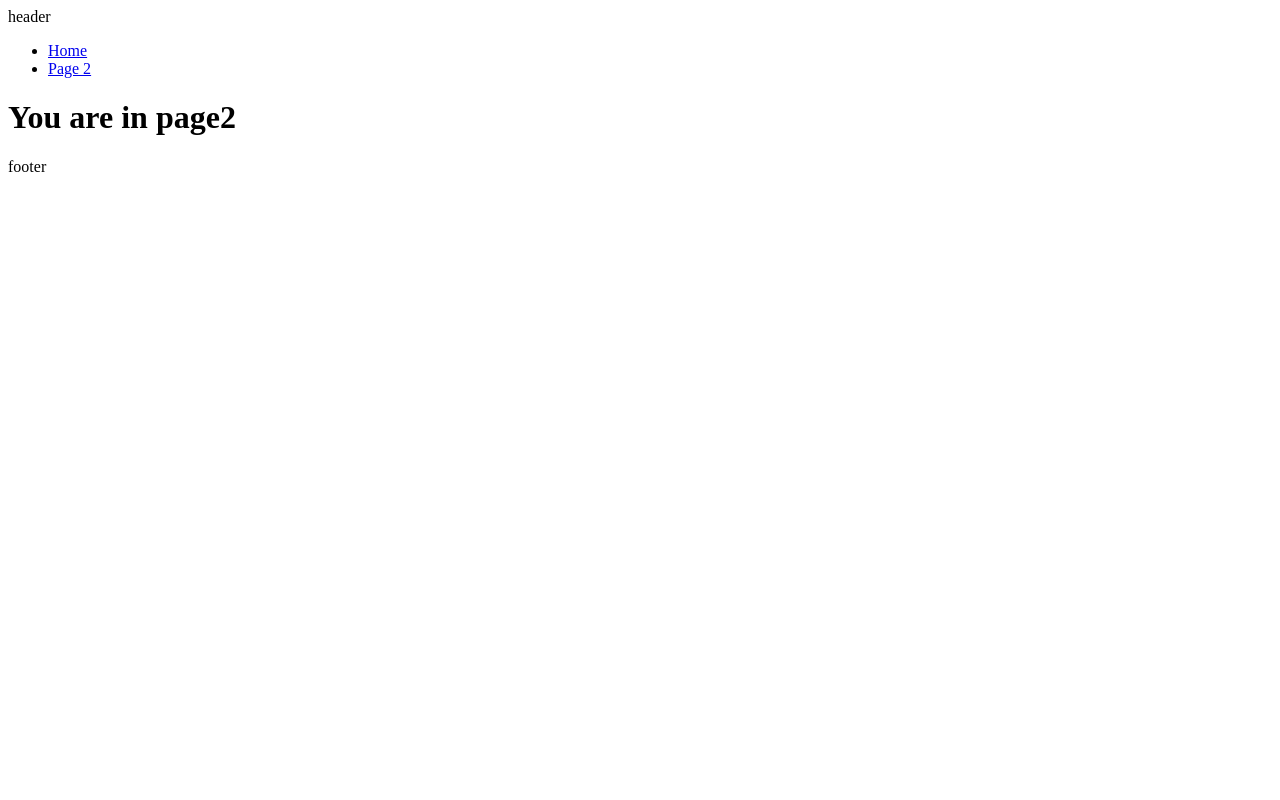
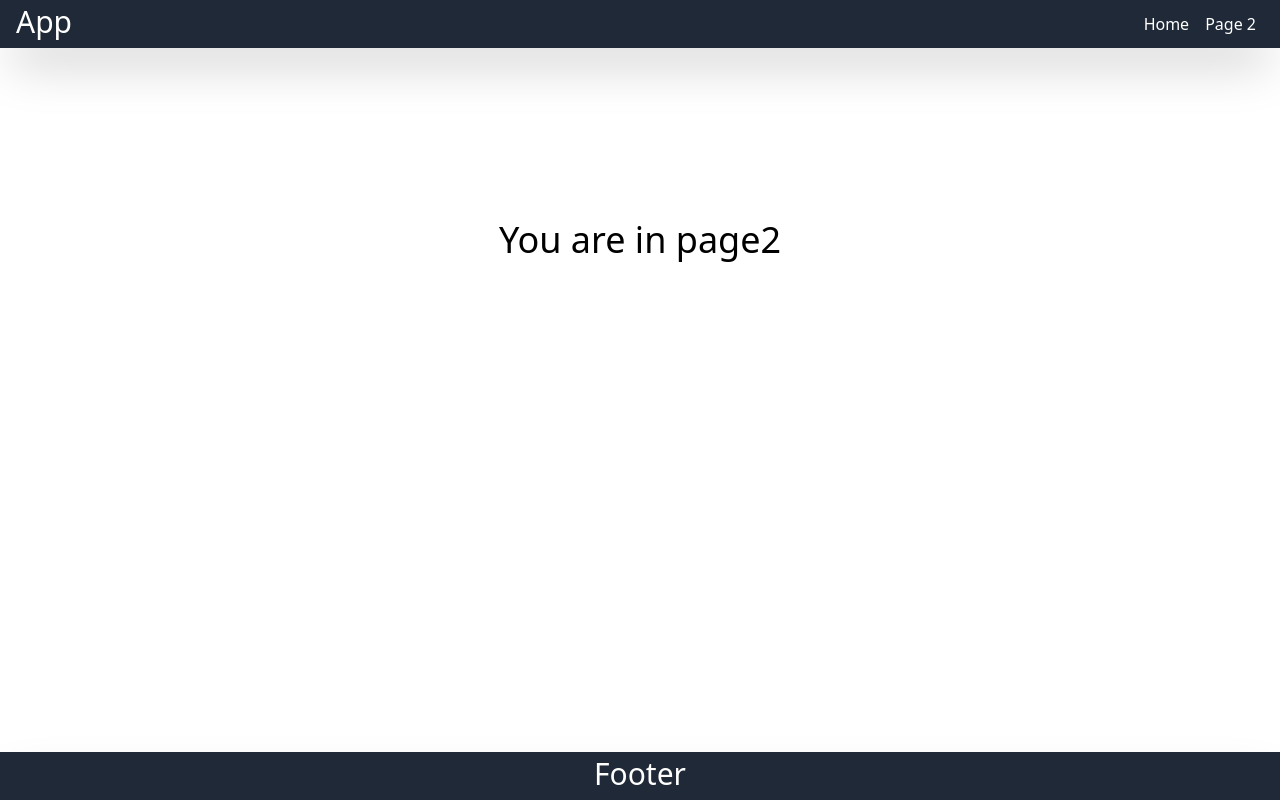
Before and after one commit to daniel21dev/react-redux-boilerplate, a React (Create React App) app: page /page2 in a window 1280 px wide. Built offline with nearby package versions, Linux system fonts and the light colour scheme.

Commit message:
tailwind congifured

```diff
--- /dev/null
+++ b/craco.config.js
@@ -0,0 +1,10 @@
+module.exports = {
+    style: {
+      postcss: {
+        plugins: [
+          require('tailwindcss'),
+          require('autoprefixer'),
+        ],
+      },
+    },
+  }
--- a/public/index.html
+++ b/public/index.html
@@ -13,7 +13,7 @@
     <link rel="manifest" href="%PUBLIC_URL%/manifest.json" />
     <title>React App</title>
   </head>
-  <body>
+  <body class="min-h-screen">
     <noscript>You need to enable JavaScript to run this app.</noscript>
     <div id="root"></div>
   </body>
--- a/src/App.js
+++ b/src/App.js
@@ -1,6 +1,7 @@
 import { Provider } from "react-redux";
 import { AppRouter } from "./components/routes/AppRouter";
 import store from "./store";
+import './index.css'
 
 
 function App() {
--- a/src/components/Home.js
+++ b/src/components/Home.js
@@ -6,7 +6,9 @@ export const Home = () => {
     return (
         <>
             <Header />
-                <h1>You are in Home!</h1>
+                <div className="h-96 flex items-center justify-center">
+                    <h1 className="text-4xl">You are in Home!</h1>
+                </div>
             <Footer />
         </>
     )
--- a/src/components/Page2.js
+++ b/src/components/Page2.js
@@ -6,7 +6,9 @@ export const Page2 = () => {
     return (
         <>
             <Header />
-                <h1>You are in page2</h1>
+                <div className="h-96 flex items-center justify-center">
+                    <h1 className="text-4xl">You are in page2</h1>
+                </div>
             <Footer />
         </>
     )
--- a/src/components/layout/Footer.js
+++ b/src/components/layout/Footer.js
@@ -2,8 +2,8 @@ import React from 'react'
 
 export const Footer = () => {
     return (
-        <footer>
-            footer
+        <footer className="w-full h-12 bg-gray-800 text-white shadow-2xl px-4 py-1 flex justify-center absolute bottom-0">
+            <h3 className="text-3xl cursor-pointer">Footer</h3>
         </footer>
     )
 }
--- a/src/components/layout/Header.js
+++ b/src/components/layout/Header.js
@@ -3,13 +3,13 @@ import { Link } from 'react-router-dom'
 
 export const Header = () => {
     return (
-        <header>
-            header
-            <ul>
-                <li>
+        <header className="w-full h-12 bg-gray-800 text-white shadow-2xl px-4 py-1 flex justify-between">
+            <h3 className="text-3xl cursor-pointer">App</h3>
+            <ul className="flex items-center">
+                <li className="mx-2 hover:text-green-500">
                     <Link to='/'>Home</Link>
                 </li>
-                <li>
+                <li className="mx-2 hover:text-green-500">
                     <Link to='/page2'>Page 2</Link>
                 </li>
             </ul>
--- a/src/index.css
+++ b/src/index.css
@@ -1,13 +1,3 @@
-body {
-  margin: 0;
-  font-family: -apple-system, BlinkMacSystemFont, 'Segoe UI', 'Roboto', 'Oxygen',
-    'Ubuntu', 'Cantarell', 'Fira Sans', 'Droid Sans', 'Helvetica Neue',
-    sans-serif;
-  -webkit-font-smoothing: antialiased;
-  -moz-osx-font-smoothing: grayscale;
-}
-
-code {
-  font-family: source-code-pro, Menlo, Monaco, Consolas, 'Courier New',
-    monospace;
-}
+@tailwind base;
+@tailwind components;
+@tailwind utilities;
--- /dev/null
+++ b/tailwind.config.js
@@ -0,0 +1,11 @@
+module.exports = {
+  purge: ['./src/**/*.{js,jsx,ts,tsx}', './public/index.html'],
+  darkMode: false, // or 'media' or 'class'
+  theme: {
+    extend: {},
+  },
+  variants: {
+    extend: {},
+  },
+  plugins: [],
+}
```
Also changed, not shown: package.json (+9 -3 lines), 1 other file (tests, documents, lock files or other folders).
